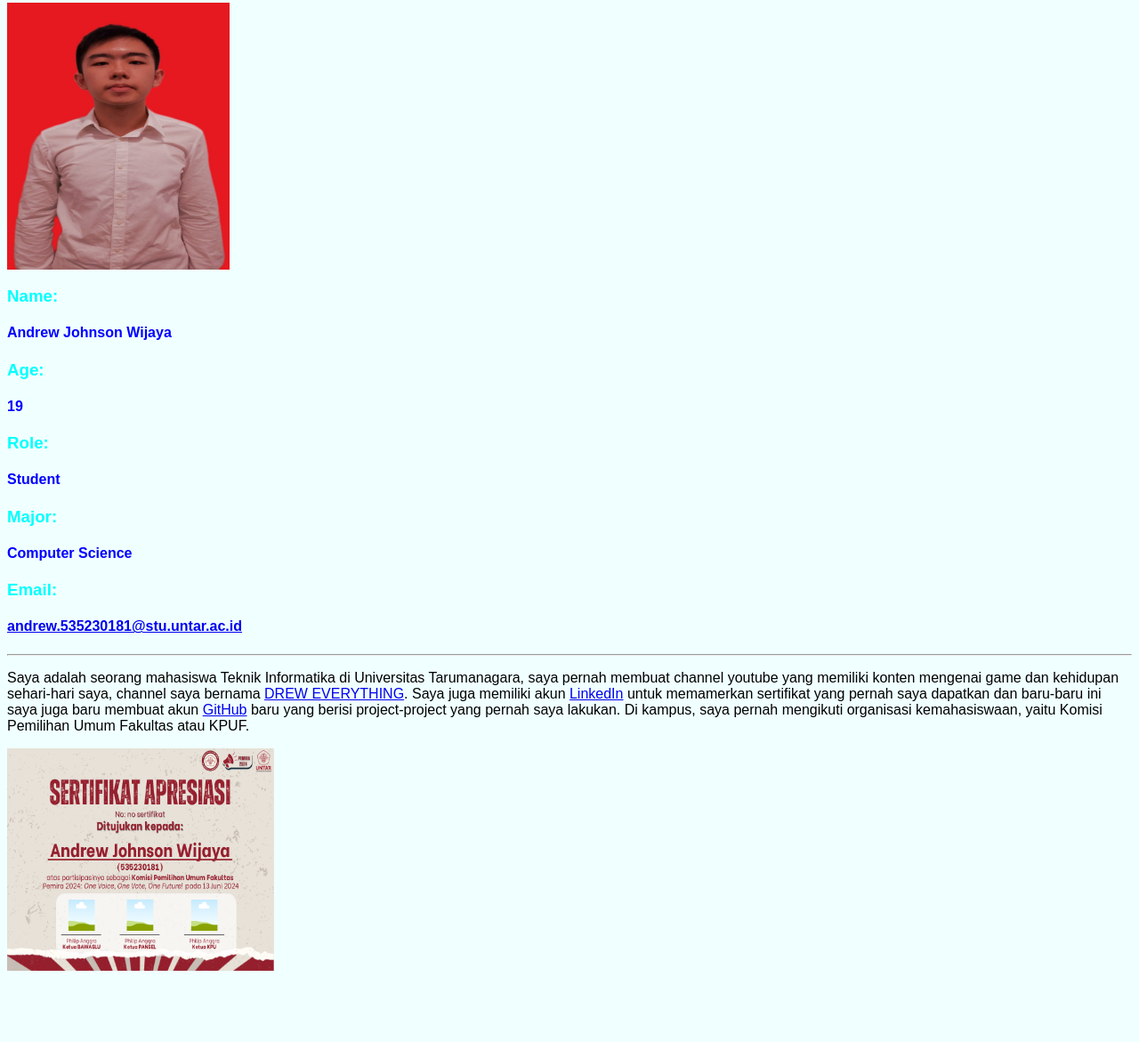
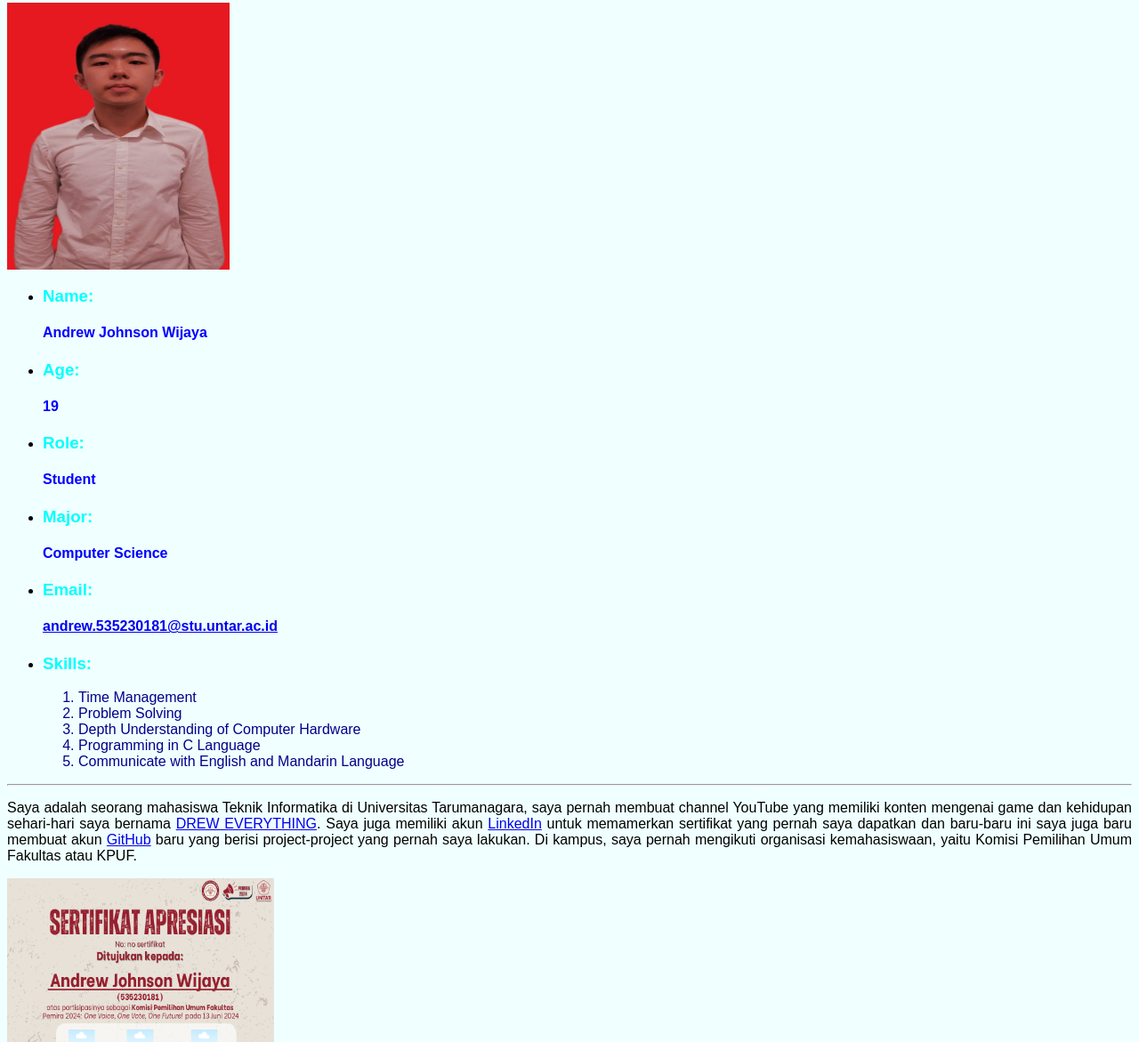
Before and after one commit to andrew-jw/Tugas1_535230181_AndrewJohnsonWijaya, a plain HTML site: page index.html in a window 1280 px wide. Shown: the part 121-1292 px from the top of the page at 89% size. Before the commit the page ends 1220 px from the top, so only its background shows below. Drawn offline with Linux system fonts and the light colour scheme.

Commit message:
add list, change some words, add color, align text

```diff
--- a/index.html
+++ b/index.html
@@ -11,19 +11,31 @@
         <h2>Profile</h2>
         <hr>
         <img src="me.jpeg" alt="my profile picture" title="my photo with red background" width="250px" height="300px">
-        <h3>Name: </h3>
-        <h4>Andrew Johnson Wijaya</h4>
-        <h3>Age: </h3>
-        <h4>19</h4>
-        <h3>Role: </h3>
-        <h4>Student</h4>
-        <h3>Major: </h3>
-        <h4>Computer Science</h4>
-        <h3>Email: </h3>
-        <h4><a href="mailto:"andrew.535230181@stu.untar.ac.id>andrew.535230181@stu.untar.ac.id</a></h4>
+        <ul>
+            <li><h3>Name: </h3></li>
+            <h4>Andrew Johnson Wijaya</h4>
+            <li><h3>Age: </h3></li>
+            <h4>19</h4>
+            <li><h3>Role: </h3></li>
+            <h4>Student</h4>
+            <li><h3>Major: </h3></li>
+            <h4>Computer Science</h4>
+            <li><h3>Email: </h3></li>
+            <h4><a href="mailto:"andrew.535230181@stu.untar.ac.id>andrew.535230181@stu.untar.ac.id</a></h4>
+            <li><h3>Skills: </h3></li>
+            <ol>
+                <div>
+                <li>Time Management</li>
+                <li>Problem Solving</li>
+                <li>Depth Understanding of Computer Hardware</li>
+                <li>Programming in C Language</li>
+                <li>Communicate with English and Mandarin Language</li>
+                </div>
+            </ol>
+        </ul>
         <hr>
         <p>
-            Saya adalah seorang mahasiswa Teknik Informatika di Universitas Tarumanagara, saya pernah membuat channel youtube yang memiliki konten mengenai game dan kehidupan sehari-hari saya, channel saya bernama <a href="https://youtube.com/@dreweverything4066?si=NazqyNk7MCeYUQhB" target="_blank">DREW EVERYTHING</a>.
+            Saya adalah seorang mahasiswa Teknik Informatika di Universitas Tarumanagara, saya pernah membuat channel YouTube yang memiliki konten mengenai game dan kehidupan sehari-hari saya bernama <a href="https://youtube.com/@dreweverything4066?si=NazqyNk7MCeYUQhB" target="_blank">DREW EVERYTHING</a>.
             Saya juga memiliki akun <a href="https://www.linkedin.com/in/andrew-johnson-wijaya-8980a6319/" target="_blank">LinkedIn</a> untuk memamerkan sertifikat yang pernah saya dapatkan dan
             baru-baru ini saya juga baru membuat akun <a href="https://github.com/andrew-johnson-wijaya" target="_blank">GitHub</a> baru yang berisi project-project yang pernah saya lakukan.
             Di kampus, saya pernah mengikuti organisasi kemahasiswaan, yaitu Komisi Pemilihan Umum Fakultas atau KPUF.
--- a/style.css
+++ b/style.css
@@ -20,6 +20,10 @@ h4 {
     color: blue;
 }
 
-h5 {
-    color: red;
+div {
+    color: darkblue;
 }
+
+p {
+    text-align: justify;
+}
```
